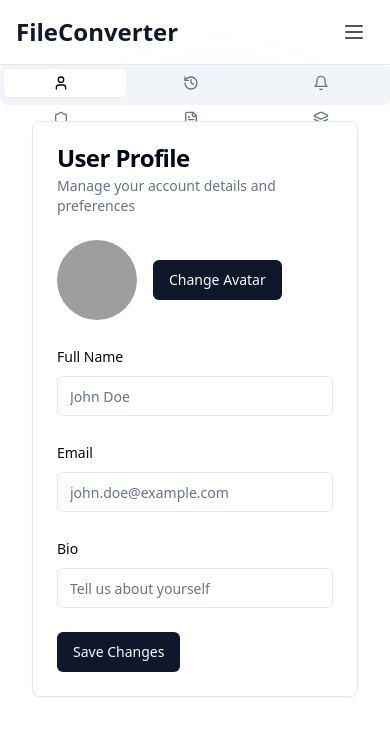
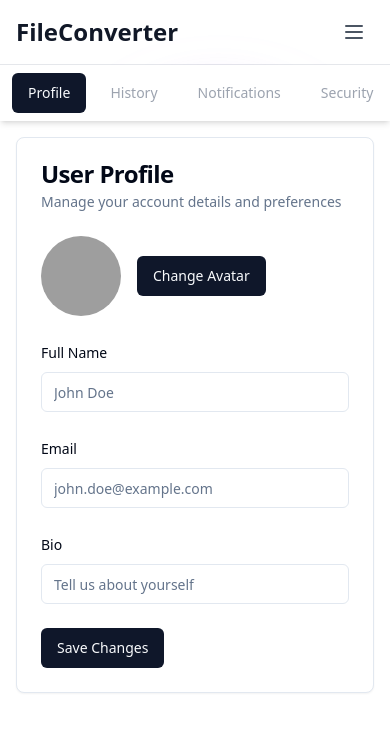
Before and after one commit to mddanish867/soora-conversion, a React (Vite) app: page /dashboard/profile in a window 390 px wide. Shown: the top 736 px of the page. Built offline with nearby package versions, Linux system fonts and the light colour scheme; grey boxes are pictures that could not be loaded.

Commit message:
remodified the dashboard

```diff
--- a/src/pages/userSetings/Dashboard .tsx
+++ b/src/pages/userSetings/Dashboard .tsx
@@ -3,7 +3,7 @@ import { useNavigate, Outlet, useLocation } from "react-router-dom";
 import { motion } from "framer-motion";
 import { useMediaQuery } from "react-responsive";
 import { Button } from "@/components/ui/button";
-import { Tabs, TabsList, TabsTrigger } from "@/components/ui/tabs";
+import { ScrollArea, ScrollBar } from "@/components/ui/scroll-area";
 import {
   History,
   User,
@@ -33,7 +33,7 @@ const menuItems = [
   { icon: Trash2, name: "Delete Account", path: "/dashboard/delete-account" },
 ];
 
-const Sidebar = ({ isOpen, toggleSidebar }:any) => {
+const Sidebar = ({ isOpen, toggleSidebar }: any) => {
   const navigate = useNavigate();
   const location = useLocation();
 
@@ -83,21 +83,23 @@ const TabNavigation = () => {
   const location = useLocation();
 
   return (
-    <Tabs defaultValue={location.pathname} className="w-full">
-      <TabsList className="grid grid-cols-3 gap-2">
-        {menuItems.map((item) => (
-          <TabsTrigger
-            key={item.name}
-            value={item.path}
-            onClick={() => navigate(item.path)}
-            className="flex items-center justify-center"
-          >
-            <item.icon className="h-4 w-4 mr-2" />
-            <span className="sr-only">{item.name}</span>
-          </TabsTrigger>
-        ))}
-      </TabsList>
-    </Tabs>
+    <div className="w-full bg-white shadow-md">
+      <ScrollArea className="w-full whitespace-nowrap">
+        <div className="flex p-2">
+          {menuItems.map((item) => (
+            <Button
+              key={item.name}
+              variant={location.pathname === item.path ? "default" : "ghost"}
+              className="px-4 py-2 mx-1"
+              onClick={() => navigate(item.path)}
+            >
+              {item.name}
+            </Button>
+          ))}
+        </div>
+        <ScrollBar orientation="horizontal" />
+      </ScrollArea>
+    </div>
   );
 };
 
@@ -105,6 +107,8 @@ const Dashboard = () => {
   const [sidebarOpen, setSidebarOpen] = useState(false);
   const toggleSidebar = () => setSidebarOpen(!sidebarOpen);
   const isSmallScreen = useMediaQuery({ maxWidth: 640 });
+  const navigate = useNavigate();
+  const location = useLocation();
 
   useEffect(() => {
     const handleResize = () => {
@@ -120,6 +124,12 @@ const Dashboard = () => {
 
     return () => window.removeEventListener("resize", handleResize);
   }, []);
+
+  useEffect(() => {
+    if (location.pathname === '/dashboard' || location.pathname === '/dashboard/') {
+      navigate('/dashboard/profile');
+    }
+  }, [location.pathname, navigate]);
 
   return (
     <div className="flex w-screen h-screen bg-white">
@@ -141,7 +151,7 @@ const Dashboard = () => {
         </header>
         <main className="flex flex-col overflow-x-hidden overflow-y-auto bg-white">
           {isSmallScreen && <TabNavigation />}
-          <div className="w-full h-full px-8 py-4">
+          <div className="w-full h-full px-4 py-4 sm:px-8">
             <Outlet />
           </div>
         </main>
```
